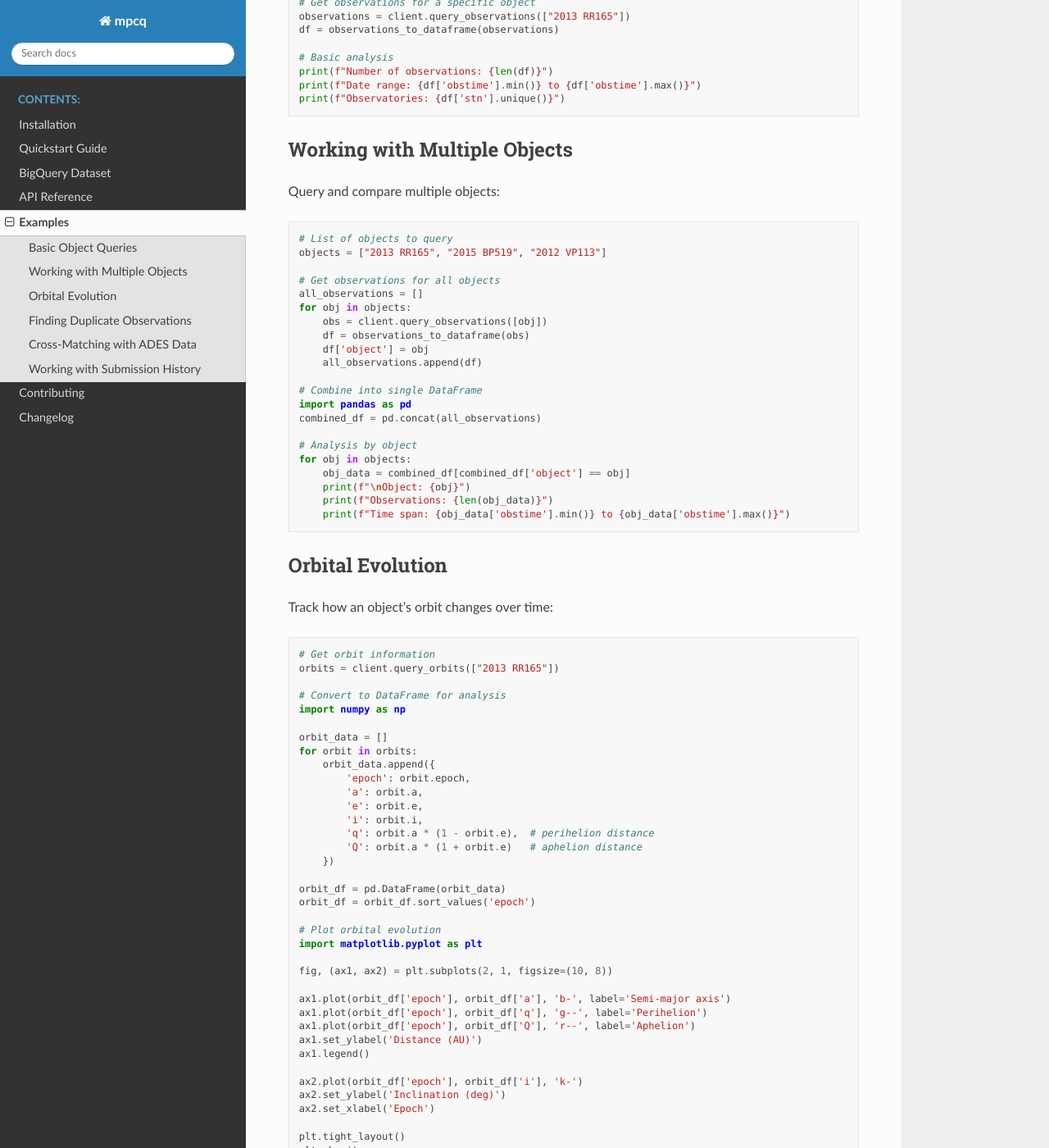
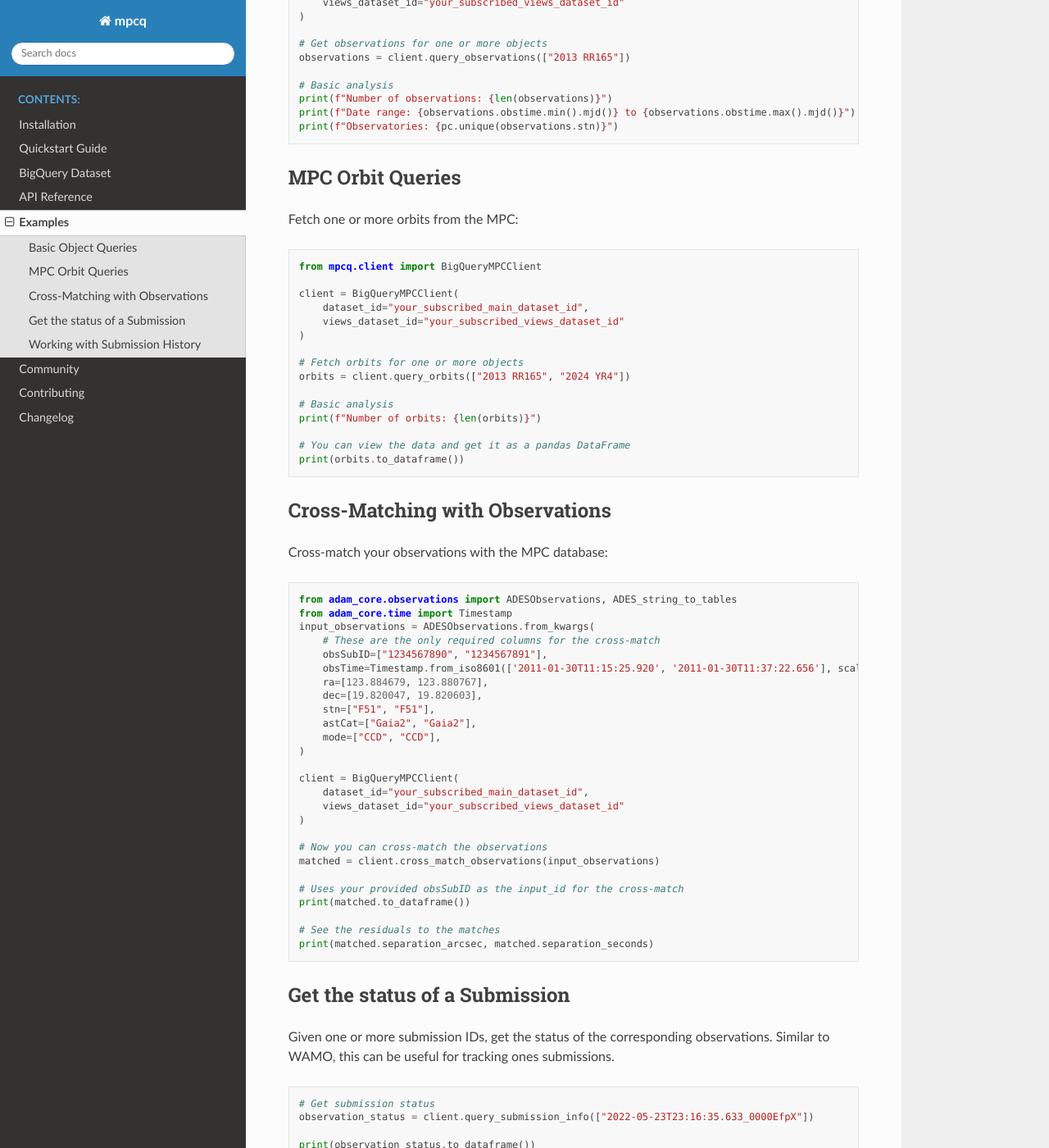
Before and after one commit to B612-Asteroid-Institute/mpcq, a Sphinx documentation site: the page built from docs/source/examples.rst, in a window 1280 px wide and 1400 px high, scrolled down 415 px. Shown: the whole window at 82% size. Built offline with Sphinx 7.4.7 and the Read the Docs theme 3.1.0, drawn with Linux system fonts in a browser that asks for light colours; some of the changed text lies outside the part shown.

Commit message:
More updates

```diff
--- a/docs/source/examples.rst
+++ b/docs/source/examples.rst
@@ -11,167 +11,103 @@ Query observations for a single object:
 .. code-block:: python
 
     from mpcq.client import BigQueryMPCClient
-    from mpcq.utils import observations_to_dataframe
+    import pyarrow.compute as pc
 
-    client = BigQueryMPCClient()
+    client = BigQueryMPCClient(
+        dataset_id="your_subscribed_main_dataset_id",
+        views_dataset_id="your_subscribed_views_dataset_id"
+    )
 
-    # Get observations for a specific object
+    # Get observations for one or more objects
     observations = client.query_observations(["2013 RR165"])
-    df = observations_to_dataframe(observations)
 
     # Basic analysis
-    print(f"Number of observations: {len(df)}")
-    print(f"Date range: {df['obstime'].min()} to {df['obstime'].max()}")
-    print(f"Observatories: {df['stn'].unique()}")
+    print(f"Number of observations: {len(observations)}")
+    print(f"Date range: {observations.obstime.min().mjd()} to {observations.obstime.max().mjd()}")
+    print(f"Observatories: {pc.unique(observations.stn)}")
 
-Working with Multiple Objects
--------------------------
 
-Query and compare multiple objects:
+MPC Orbit Queries
+--------------
+
+Fetch one or more orbits from the MPC:
 
 .. code-block:: python
 
-    # List of objects to query
-    objects = ["2013 RR165", "2015 BP519", "2012 VP113"]
+    from mpcq.client import BigQueryMPCClient
 
-    # Get observations for all objects
-    all_observations = []
-    for obj in objects:
-        obs = client.query_observations([obj])
-        df = observations_to_dataframe(obs)
-        df['object'] = obj
-        all_observations.append(df)
+    client = BigQueryMPCClient(
+        dataset_id="your_subscribed_main_dataset_id",
+        views_dataset_id="your_subscribed_views_dataset_id"
+    )
 
-    # Combine into single DataFrame
-    import pandas as pd
-    combined_df = pd.concat(all_observations)
+    # Fetch orbits for one or more objects
+    orbits = client.query_orbits(["2013 RR165", "2024 YR4"])
 
-    # Analysis by object
-    for obj in objects:
-        obj_data = combined_df[combined_df['object'] == obj]
-        print(f"\nObject: {obj}")
-        print(f"Observations: {len(obj_data)}")
-        print(f"Time span: {obj_data['obstime'].min()} to {obj_data['obstime'].max()}")
+    # Basic analysis
+    print(f"Number of orbits: {len(orbits)}")
 
-Orbital Evolution
---------------
+    # You can view the data and get it as a pandas DataFrame
+    print(orbits.to_dataframe())
 
-Track how an object's orbit changes over time:
+
+Cross-Matching with Observations
+------------------------------
+
+Cross-match your observations with the MPC database:
 
 .. code-block:: python
 
-    # Get orbit information
-    orbits = client.query_orbits(["2013 RR165"])
+    from adam_core.observations import ADESObservations, ADES_string_to_tables
+    from adam_core.time import Timestamp
+    input_observations = ADESObservations.from_kwargs(
+        # These are the only required columns for the cross-match
+        obsSubID=["1234567890", "1234567891"],
+        obsTime=Timestamp.from_iso8601(['2011-01-30T11:15:25.920', '2011-01-30T11:37:22.656'], scale="utc"),
+        ra=[123.884679, 123.880767],
+        dec=[19.820047, 19.820603],
+        stn=["F51", "F51"],
+        astCat=["Gaia2", "Gaia2"],
+        mode=["CCD", "CCD"],
+    )
 
-    # Convert to DataFrame for analysis
-    import numpy as np
+    client = BigQueryMPCClient(
+        dataset_id="your_subscribed_main_dataset_id",
+        views_dataset_id="your_subscribed_views_dataset_id"
+    )
 
-    orbit_data = []
-    for orbit in orbits:
-        orbit_data.append({
-            'epoch': orbit.epoch,
-            'a': orbit.a,
-            'e': orbit.e,
-            'i': orbit.i,
-            'q': orbit.a * (1 - orbit.e),  # perihelion distance
-            'Q': orbit.a * (1 + orbit.e)   # aphelion distance
-        })
+    # Now you can cross-match the observations
+    matched = client.cross_match_observations(input_observations)
 
-    orbit_df = pd.DataFrame(orbit_data)
-    orbit_df = orbit_df.sort_values('epoch')
+    # Uses your provided obsSubID as the input_id for the cross-match
+    print(matched.to_dataframe())
 
-    # Plot orbital evolution
-    import matplotlib.pyplot as plt
+    # See the residuals to the matches
+    print(matched.separation_arcsec, matched.separation_seconds)
 
-    fig, (ax1, ax2) = plt.subplots(2, 1, figsize=(10, 8))
 
-    ax1.plot(orbit_df['epoch'], orbit_df['a'], 'b-', label='Semi-major axis')
-    ax1.plot(orbit_df['epoch'], orbit_df['q'], 'g--', label='Perihelion')
-    ax1.plot(orbit_df['epoch'], orbit_df['Q'], 'r--', label='Aphelion')
-    ax1.set_ylabel('Distance (AU)')
-    ax1.legend()
+Get the status of a Submission
+----------------------------
 
-    ax2.plot(orbit_df['epoch'], orbit_df['i'], 'k-')
-    ax2.set_ylabel('Inclination (deg)')
-    ax2.set_xlabel('Epoch')
-
-    plt.tight_layout()
-    plt.show()
-
-Finding Duplicate Observations
---------------------------
-
-Identify and analyze potential duplicate observations:
+Given one or more submission IDs, get the status of the corresponding observations.
+Similar to WAMO, this can be useful for tracking ones submissions.
 
 .. code-block:: python
 
-    # Find duplicates with default tolerances
-    duplicates = client.find_duplicates("2013 RR165")
+    # Get submission status
+    observation_status = client.query_submission_info(["2022-05-23T23:16:35.633_0000EfpX"])
 
-    # Convert to DataFrame
-    dup_df = observations_to_dataframe(duplicates)
-
-    # Group by submission ID to see patterns
-    by_submission = dup_df.groupby('submission_id').agg({
-        'obstime': 'count',
-        'created_at': 'first'
-    }).sort_values('created_at')
-
-    print("Submissions with potential duplicates:")
-    print(by_submission)
-
-Cross-Matching with ADES Data
---------------------------
-
-Cross-match your ADES observations with the MPC database:
-
-.. code-block:: python
-
-    from adam_core.observations import ADESObservations
-
-    # Assuming you have ADES observations loaded
-    matched = client.cross_match_observations(
-        ades_observations,
-        obstime_tolerance_seconds=30,
-        arcseconds_tolerance=2.0
-    )
-
-    # Analyze matches
-    match_df = observations_to_dataframe(matched)
-    print(f"Total matches found: {len(match_df)}")
-
-    # Look at position differences
-    print("\nPosition difference statistics (arcseconds):")
-    print(match_df['separation_arcsec'].describe())
+    print(observation_status.to_dataframe())
 
 Working with Submission History
 ---------------------------
 
-Analyze an object's submission history:
+Get a history of all submissions for one or more objects. This can be useful
+for breaking down which submissions contributed to arc length of number of observations.
 
 .. code-block:: python
 
     # Get submission history
     history = client.query_submission_history(["2013 RR165"])
 
-    # Convert to DataFrame
-    from mpcq.utils import submissions_to_dataframe
-    history_df = submissions_to_dataframe(history)
-
-    # Sort by timestamp
-    history_df = history_df.sort_values('timestamp')
-
-    # Print submission timeline
-    print("Submission timeline:")
-    for _, row in history_df.iterrows():
-        print(f"{row['timestamp']}: {row['num_observations']} observations")
-
-    # Plot submission history
-    plt.figure(figsize=(10, 5))
-    plt.plot(history_df['timestamp'], history_df['num_observations'], 'bo-')
-    plt.xlabel('Submission Date')
-    plt.ylabel('Number of Observations')
-    plt.title('Observation Submission History')
-    plt.xticks(rotation=45)
-    plt.tight_layout()
-    plt.show()
+    print(history.to_dataframe())
--- a/docs/source/quickstart.rst
+++ b/docs/source/quickstart.rst
@@ -45,13 +45,19 @@ Query Observations
 
 .. code-block:: python
 
+    import pyarrow.compute as pc
+
     # Query observations - returns MPCObservations (Quivr table)
     observations = client.query_observations(["2013 RR165"])
 
     # Access data directly from the table
     print(f"Number of observations: {len(observations)}")
     print(f"First observation time: {observations.obstime[0]}")
-    print(f"Observatories: {observations.stn.unique()}")
+    print(f"Observatories: {pc.unique(observations.stn)}")
+
+    # Or convert to a pandas DataFrame
+    print(observations.to_dataframe())
+
 
 Working with Orbits
 ----------------
@@ -66,51 +72,11 @@ Working with Orbits
     print(f"Eccentricity: {orbits.e}")
     print(f"Inclination: {orbits.i}")
 
-Submission History
----------------
 
-.. code-block:: python
+    # You can quickly convert to an adam_core.orbits.Orbit object,
+    # to be used with the adam_core propagators and other tools.
+    adam_core_orbits = orbits.orbits()
 
-    # Get submission history - returns MPCSubmissionHistory (Quivr table)
-    history = client.query_submission_history(["2013 RR165"])
-
-    # Work with the data
-    print(f"Number of submissions: {len(history)}")
-    for submission in history:
-        print(f"Submission {submission.submission_id}: {submission.num_obs} observations")
-        print(f"Arc length: {submission.arc_length} days")
-
-Cross-Matching Observations
-------------------------
-
-.. code-block:: python
-
-    from adam_core.observations import ADESObservations
-
-    # Cross-match with ADES observations
-    matched = client.cross_match_observations(
-        ades_observations,
-        obstime_tolerance_seconds=30,
-        arcseconds_tolerance=2.0
-    )
-
-    # Access matched data
-    print(f"Found {len(matched)} matches")
-    print(f"Average separation: {matched.separation_arcseconds.mean():.2f} arcsec")
-
-Finding Duplicates
----------------
-
-Find potential duplicate observations:
-
-.. code-block:: python
-
-    # Find duplicates for an object
-    duplicates = client.find_duplicates(
-        "2013 RR165",
-        obstime_tolerance_seconds=30,
-        arcseconds_tolerance=2.0
-    )
 
 A Note on Quivr
 -------------
```
Also changed, not shown: docs/source/community.rst (added, +67 -0 lines), docs/source/index.rst (+13 -3 lines), docs/source/installation.rst (+4 -10 lines).
